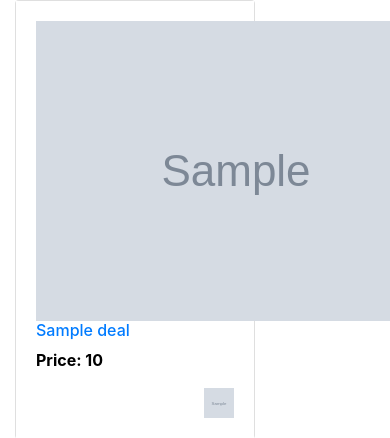
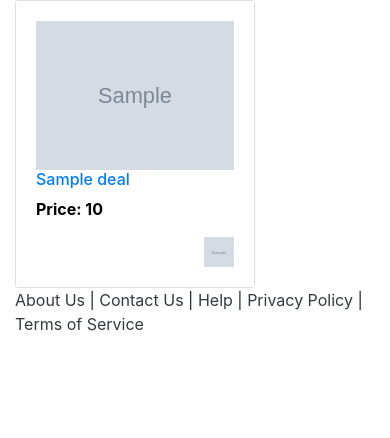
Before and after one commit to jaspearson/csc424, a Django app: template templates/search.html in a window 390 px wide; the page is wider, and only the part inside the window is pictured. Shown: the part 67-505 px from the top of that part. Run offline with Django 3.2, Linux system fonts and the light colour scheme; the template is opened without the code that fills it: most values are stand-ins (such as "Sample title", 1, 10 or a date in 2020); grey boxes marked "Sample" are stand-in pictures; parts of the project's set-up code (start-up, migrations or seed data) failed here and were passed over; some libraries are stand-ins or nearby versions.

Commit message:
Updates search.html cards to make the images responsively resizable.

```diff
--- a/templates/search.html
+++ b/templates/search.html
@@ -13,7 +13,7 @@
                     <div class="card h-100" style="width: 15rem;">
 
                         <div class="card-body h-100 search-card-body">
-                            <img src="{{ deal.image_url }}"/>
+                            <img class="img-fluid" src="{{ deal.image_url }}" />
                             <a href="{{ deal.url }}" target="_blank" ><h6>{{ deal.title }}</h6></a>
                             <p class="card-text"> <b>Price: {{ deal.price }} </b></p>
                             <img class="float-right" src= "{%  static deal.store_icon %}" style="width: 30px; height: 30px;"/>
```
